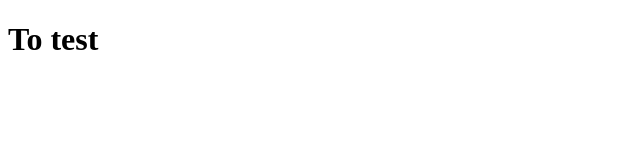
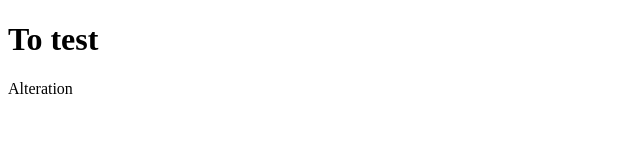
Before and after one commit to flipflop01/learn-git, a plain HTML site: page index.html in a window 1280 px wide. Shown: the full height of the page, 0-640 px from the left. Drawn offline with Linux system fonts and the light colour scheme.

Commit message:
Slight Mods

```diff
--- a/index.html
+++ b/index.html
@@ -7,6 +7,7 @@
 	<main>
 		<div>
 			<h1>To test</h1>
+			<p>Alteration</p>
 		</div>
 	</main>
 
--- a/style.css
+++ b/style.css
@@ -0,0 +1,7 @@
+* {
+	box-sizing: border-box;
+}
+
+main {
+	height: 100%;
+}
```
